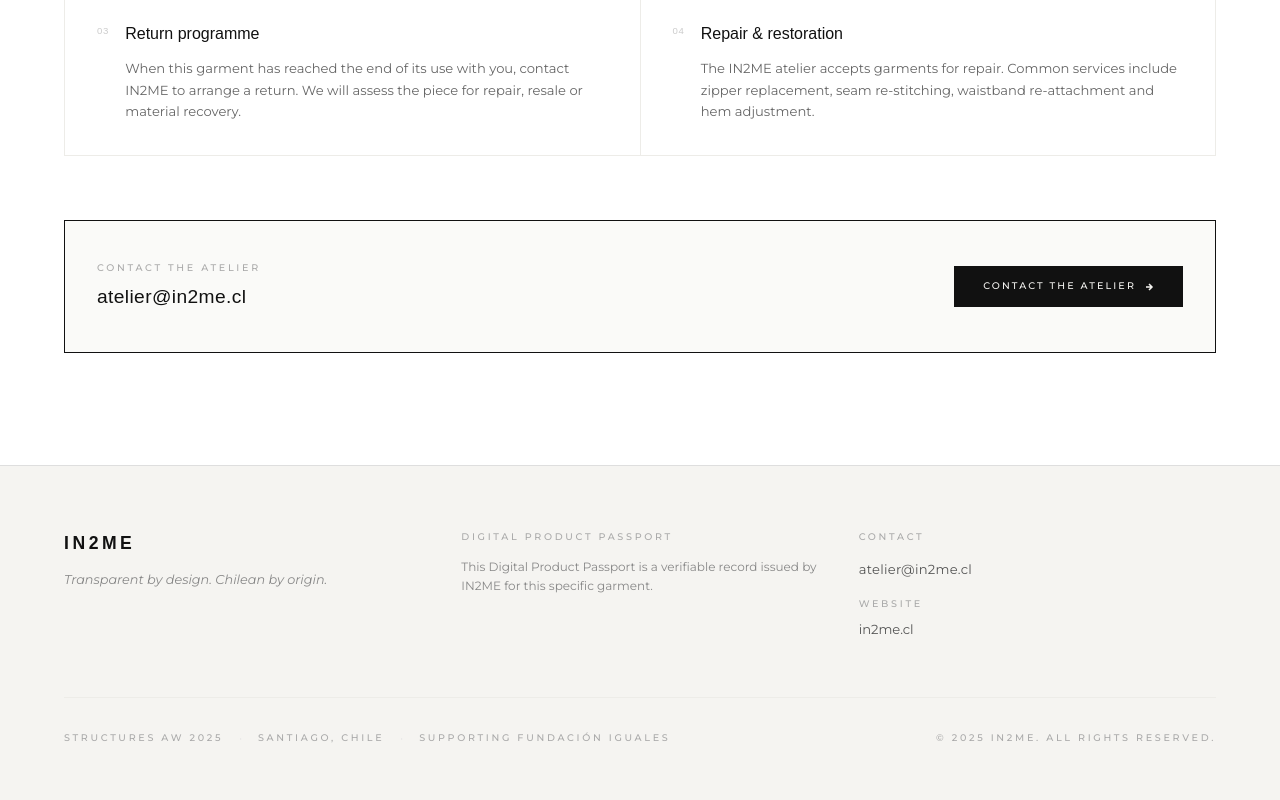
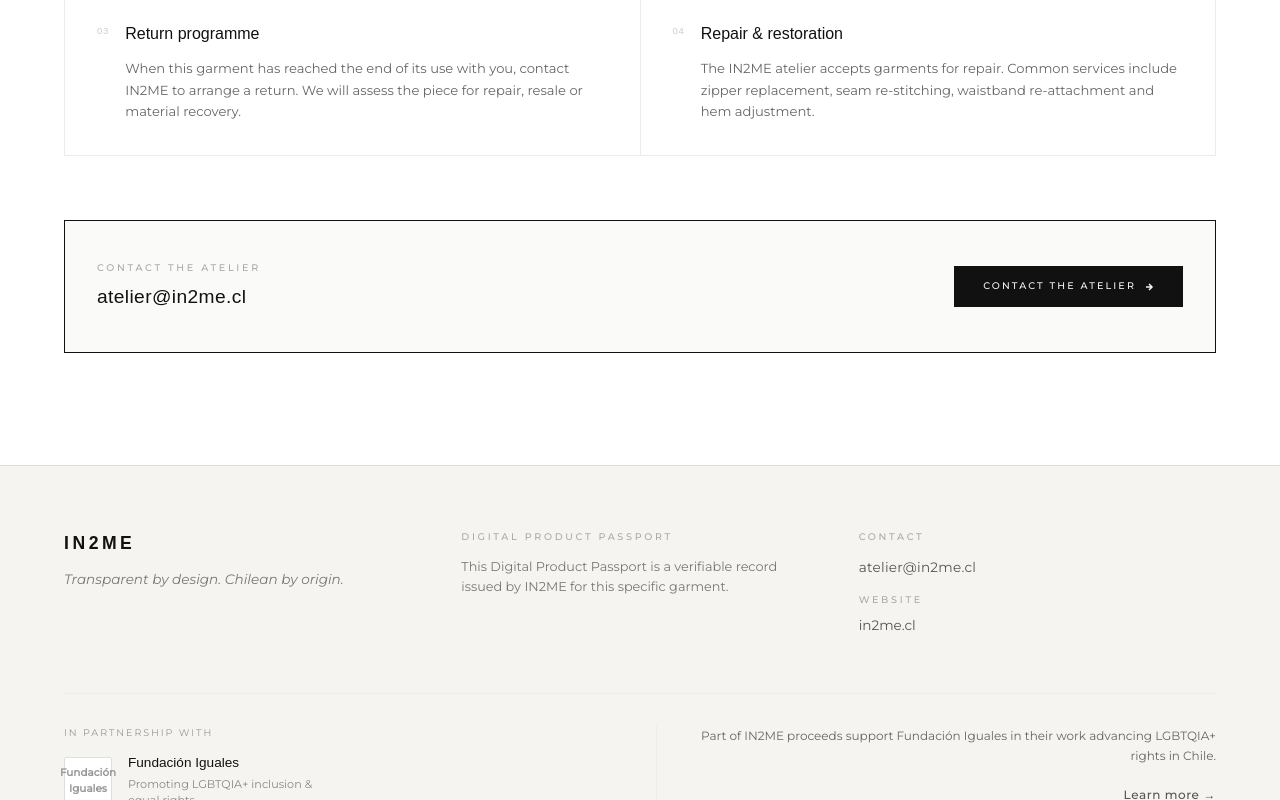
Before and after one commit to juanmozol/IN2ME, a React (Vite) app: page / in a window 1280 px wide. Shown: the part 11200-12000 px from the top of the page. Built offline with nearby package versions, Linux system fonts and the light colour scheme.

Commit message:
feat: Añadir sección de alianza con Fundación Iguales en Footer con diseño minimalista

```diff
--- a/src/components/Footer.tsx
+++ b/src/components/Footer.tsx
@@ -7,7 +7,7 @@ export default function Footer() {
   return (
     <footer style={{ backgroundColor: '#F5F4F1', borderTop: '1px solid #DEDEDE' }}>
       <div className="max-w-screen-2xl mx-auto px-6 md:px-10 lg:px-16 py-16">
-        <div className="grid grid-cols-1 md:grid-cols-3 gap-10 mb-14">
+        <div className="grid grid-cols-1 md:grid-cols-3 gap-10 mb-14 fade-in">
           {/* Brand */}
           <div>
             <span
@@ -18,56 +18,157 @@ export default function Footer() {
             </span>
             <p
               className="font-montserrat leading-body italic"
-              style={{ fontSize: '0.8rem', color: '#888888' }}
+              style={{ fontSize: '0.85rem', color: '#777777', lineHeight: '1.6' }}
             >
               {t(content.footer.tagline, lang)}
             </p>
           </div>
 
           {/* Passport note */}
-          <div>
+          <div className="fade-in" style={{ animationDelay: '0.1s' }}>
             <span className="label block mb-3">{t(content.nav.passportLabel, lang)}</span>
             <p
               className="font-montserrat leading-body"
-              style={{ fontSize: '0.75rem', color: '#888888' }}
+              style={{ fontSize: '0.8rem', color: '#777777', lineHeight: '1.6' }}
             >
               {t(content.footer.passportNote, lang)}
             </p>
           </div>
 
           {/* Contact */}
-          <div>
+          <div className="fade-in" style={{ animationDelay: '0.2s' }}>
             <span className="label block mb-3">{t(content.footer.contact, lang)}</span>
             <a
               href={`mailto:${t(content.footer.contactVal, lang)}`}
-              className="font-montserrat transition-colors duration-200"
-              style={{ fontSize: '0.82rem', color: '#555555', textDecoration: 'none', letterSpacing: '0.02em' }}
+              className="font-montserrat transition-colors duration-200 block mb-4"
+              style={{ fontSize: '0.85rem', color: '#555555', textDecoration: 'none', letterSpacing: '0.02em' }}
               onMouseEnter={e => ((e.target as HTMLAnchorElement).style.color = '#111111')}
               onMouseLeave={e => ((e.target as HTMLAnchorElement).style.color = '#555555')}
             >
               {t(content.footer.contactVal, lang)}
             </a>
-            <div className="mt-4">
+            <div>
               <span className="label block mb-1.5">{lang === 'en' ? 'Website' : 'Sitio web'}</span>
-              <span className="font-montserrat" style={{ fontSize: '0.82rem', color: '#555555' }}>
+              <span className="font-montserrat" style={{ fontSize: '0.85rem', color: '#555555' }}>
                 in2me.cl
               </span>
             </div>
           </div>
         </div>
 
+        {/* Foundation Partnership Section */}
         <div
-          className="flex flex-col sm:flex-row items-start sm:items-center justify-between gap-4 pt-8"
-          style={{ borderTop: '1px solid #EDECE8' }}
+          className="grid grid-cols-1 md:grid-cols-2 gap-8 mb-12 pb-8 fade-in"
+          style={{
+            borderTop: '1px solid #EDECE8',
+            borderBottom: '1px solid #EDECE8',
+            paddingTop: '2rem',
+            animationDelay: '0.3s'
+          }}
         >
-          <div className="flex flex-wrap items-center gap-4">
+          <div>
+            <p
+              className="font-montserrat"
+              style={{
+                fontSize: '0.6rem',
+                letterSpacing: '0.2em',
+                textTransform: 'uppercase',
+                color: '#999999',
+                marginBottom: '0.75rem'
+              }}
+            >
+              {lang === 'en' ? 'In partnership with' : 'En alianza con'}
+            </p>
+            <div className="flex items-center gap-4">
+              {/* Fundación Iguales Logo Placeholder - can be replaced with actual logo */}
+              <div
+                style={{
+                  width: '3rem',
+                  height: '3rem',
+                  border: '1px solid #DEDEDE',
+                  borderRadius: '2px',
+                  display: 'flex',
+                  alignItems: 'center',
+                  justifyContent: 'center',
+                  backgroundColor: '#FFFFFF',
+                  fontSize: '0.65rem',
+                  color: '#999999',
+                  fontWeight: 'bold',
+                  textAlign: 'center',
+                  padding: '0.5rem'
+                }}
+              >
+                Fundación<br />Iguales
+              </div>
+              <div>
+                <p
+                  className="font-grotesk font-medium block mb-1"
+                  style={{ fontSize: '0.85rem', color: '#111111' }}
+                >
+                  Fundación Iguales
+                </p>
+                <p
+                  className="font-montserrat"
+                  style={{
+                    fontSize: '0.7rem',
+                    color: '#888888',
+                    maxWidth: '200px',
+                    lineHeight: '1.4'
+                  }}
+                >
+                  {lang === 'en'
+                    ? 'Promoting LGBTQIA+ inclusion & equal rights'
+                    : 'Promoción de inclusión LGBTQIA+ e igualdad'}
+                </p>
+              </div>
+            </div>
+          </div>
+
+          <div
+            className="md:text-right md:border-l md:pl-8"
+            style={{ borderLeftColor: '#EDECE8' }}
+          >
+            <p
+              className="font-montserrat"
+              style={{
+                fontSize: '0.75rem',
+                color: '#666666',
+                lineHeight: '1.65',
+                marginBottom: '1rem'
+              }}
+            >
+              {lang === 'en'
+                ? 'Part of IN2ME proceeds support Fundación Iguales in their work advancing LGBTQIA+ rights in Chile.'
+                : 'Parte de los ingresos de IN2ME apoyan a Fundación Iguales en su trabajo de promoción de derechos LGBTQIA+ en Chile.'}
+            </p>
+            <a
+              href="https://iguales.cl"
+              target="_blank"
+              rel="noopener noreferrer"
+              className="font-montserrat font-medium transition-colors duration-200"
+              style={{
+                fontSize: '0.75rem',
+                color: '#555555',
+                textDecoration: 'none',
+                letterSpacing: '0.05em'
+              }}
+              onMouseEnter={e => ((e.target as HTMLAnchorElement).style.color = '#111111')}
+              onMouseLeave={e => ((e.target as HTMLAnchorElement).style.color = '#555555')}
+            >
+              {lang === 'en' ? 'Learn more →' : 'Saber más →'}
+            </a>
+          </div>
+        </div>
+
+        {/* Footer bottom */}
+        <div
+          className="flex flex-col sm:flex-row items-start sm:items-center justify-between gap-4 pt-6 fade-in"
+          style={{ animationDelay: '0.4s' }}
+        >
+          <div className="flex flex-wrap items-center gap-3">
             <span className="label">Structures AW 2025</span>
             <span style={{ color: '#DEDEDE', fontSize: '0.7rem' }}>·</span>
             <span className="label">Santiago, Chile</span>
-            <span style={{ color: '#DEDEDE', fontSize: '0.7rem' }}>·</span>
-            <span className="label">
-              {lang === 'en' ? 'Supporting Fundación Iguales' : 'Apoyando Fundación Iguales'}
-            </span>
           </div>
           <span className="label">{t(content.footer.rights, lang)}</span>
         </div>
```
